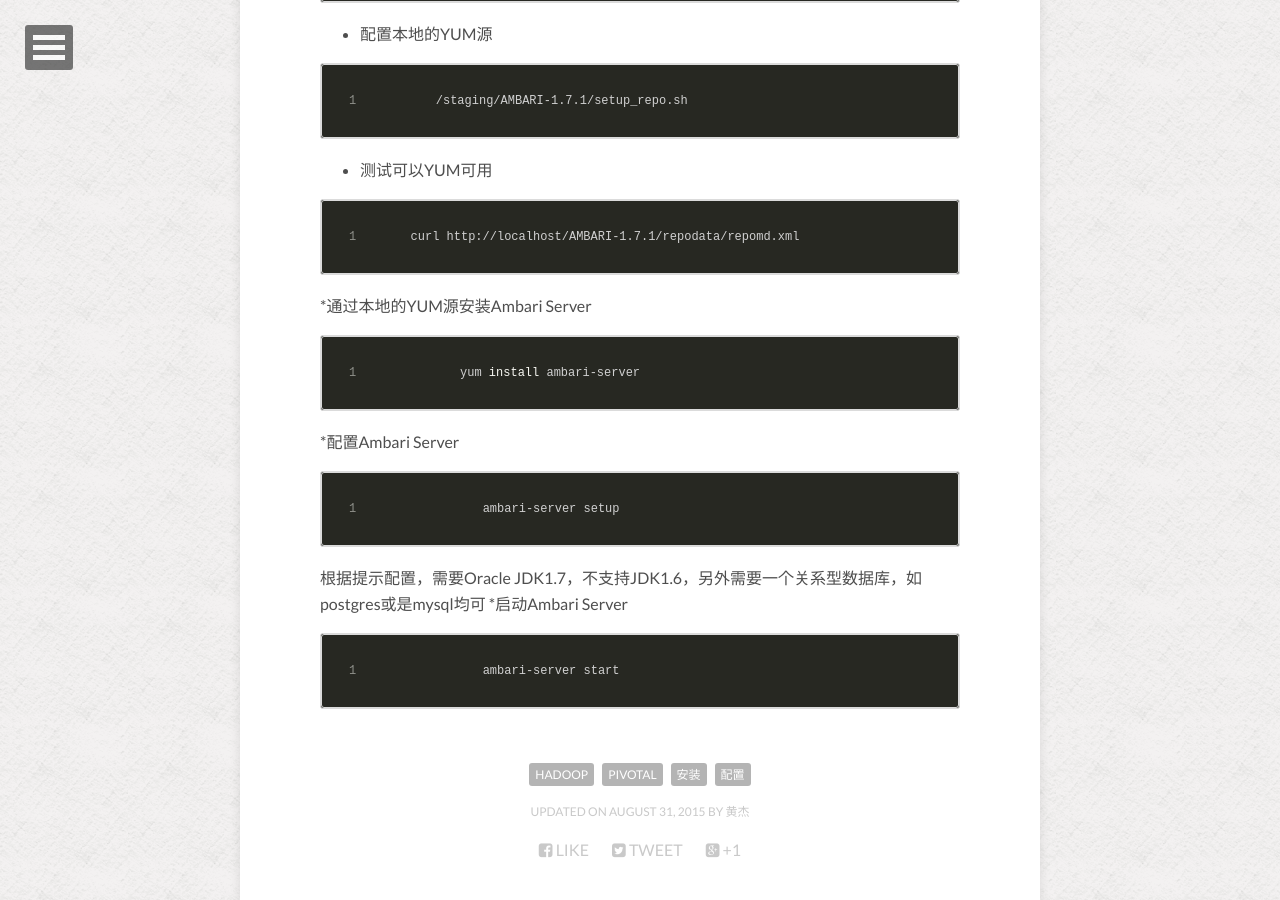
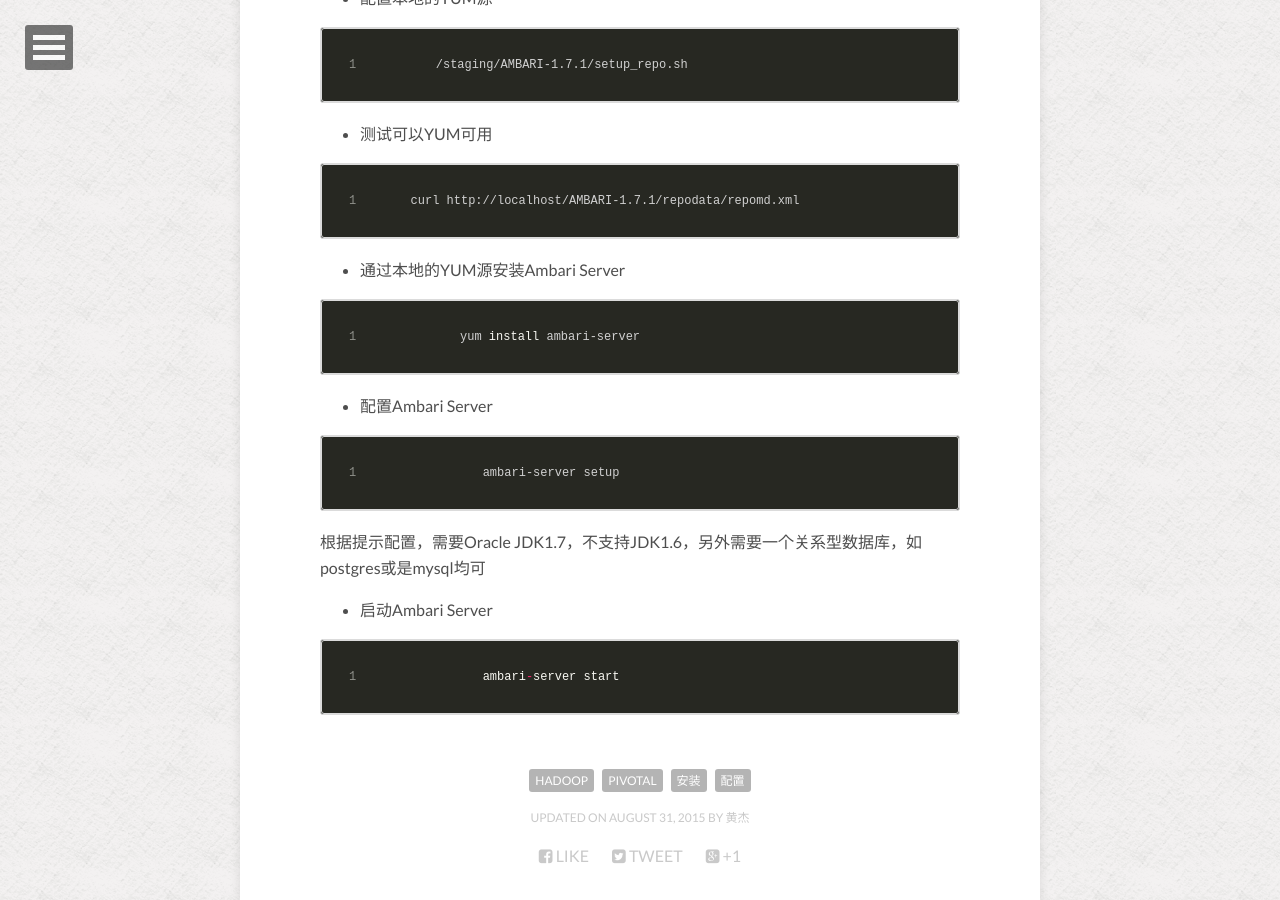
Before and after one commit to hj1984930/hj1984930.github.io, a Jekyll site: the page built from _posts/2015-08-31-PHD-install.md, in a window 1280 px wide and 900 px high, scrolled down 2060 px. Built offline with Jekyll 4.4.1, drawn with Linux system fonts in a browser that asks for light colours; nearby versions of some CDN libraries; comment, search, counter and statistics services are not loaded.

Commit message:
modify phd install

```diff
--- a/_posts/2015-08-31-PHD-install.md
+++ b/_posts/2015-08-31-PHD-install.md
@@ -43,10 +43,9 @@ EOF
 * 关闭Transparent Huge Pages (THP)，添加以下内容到`/etc/rc.local`,然后重启OS
 
 ~~~ shell
+  if test -f /sys/kernel/mm/redhat_transparent_hugepage/defrag; then echo never > /sys/kernel/mm/redhat_transparent_hugepage/defrag; fi
+~~~
 
-  if test -f /sys/kernel/mm/redhat_transparent_hugepage/defrag; then echo never > /sys/kernel/mm/redhat_transparent_hugepage/defrag; fi
-
-~~~
 ###4. 以上准备工作完成后，安装Ambari Server
 * 安装httpd服务
 * 创建Staging目录
@@ -55,35 +54,40 @@ EOF
 mkdir /staging
 chmod a+rx /staging
 ~~~
+
 * 从https://network.pivotal.io/products/pivotal-hd连接下载Pivotal Ambari 1.7.1压缩包，并解压缩
 
 ~~~ shell
 tar -xvzf /staging/AMBARI-1.7.1-87-centos6.tar.gz -C /staging/
 ~~~
+
 * 配置本地的YUM源
 
 ~~~ shell
 /staging/AMBARI-1.7.1/setup_repo.sh
 ~~~
+
 * 测试可以YUM可用
 
-~~~ shell
+~~~ bash
 curl http://localhost/AMBARI-1.7.1/repodata/repomd.xml
 ~~~
-*通过本地的YUM源安装Ambari Server
 
-~~~ shell
+* 通过本地的YUM源安装Ambari Server
+
+~~~ bash
 yum install ambari-server
 ~~~
 
-*配置Ambari Server
+* 配置Ambari Server
 
-~~~ shell
+~~~ bash
 ambari-server setup
 ~~~
 根据提示配置，需要Oracle JDK1.7，不支持JDK1.6，另外需要一个关系型数据库，如postgres或是mysql均可
-*启动Ambari Server
 
-~~~ shell
+* 启动Ambari Server
+
+~~~ java
 ambari-server start
 ~~~
```
